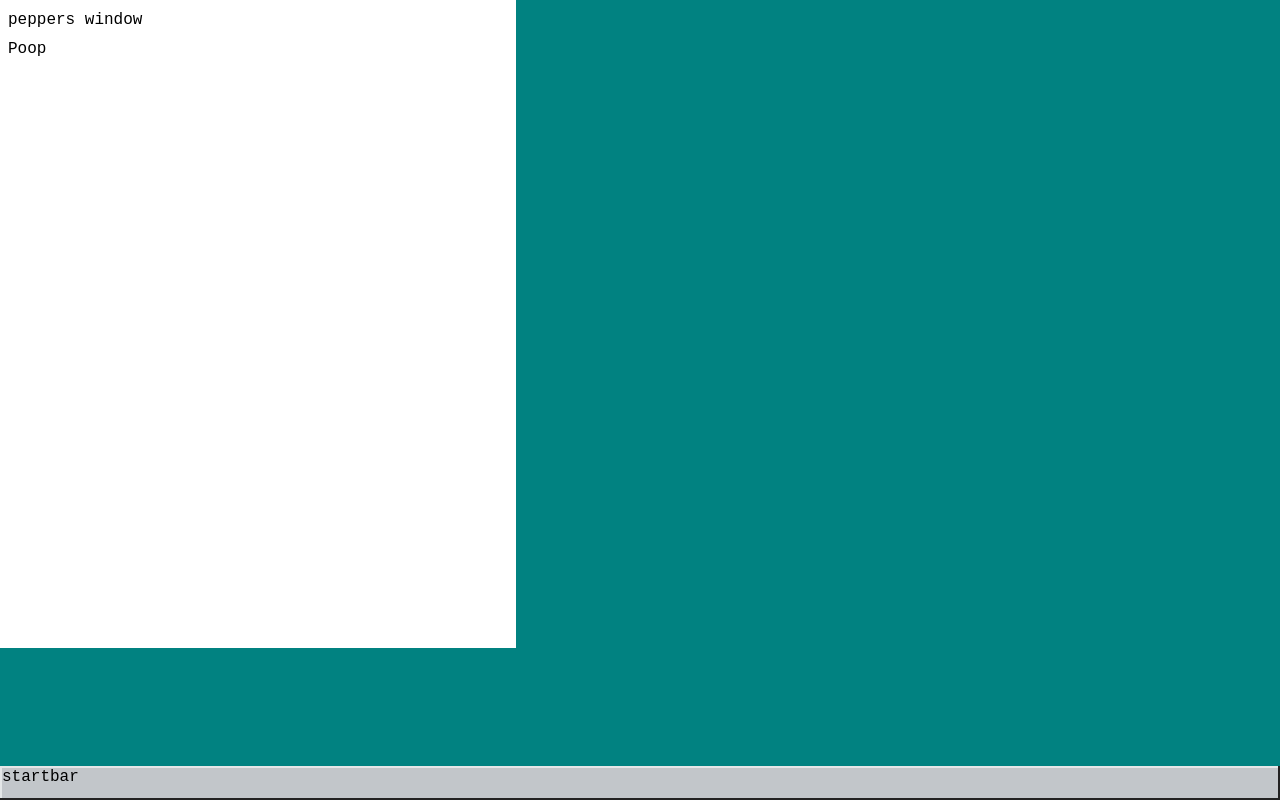
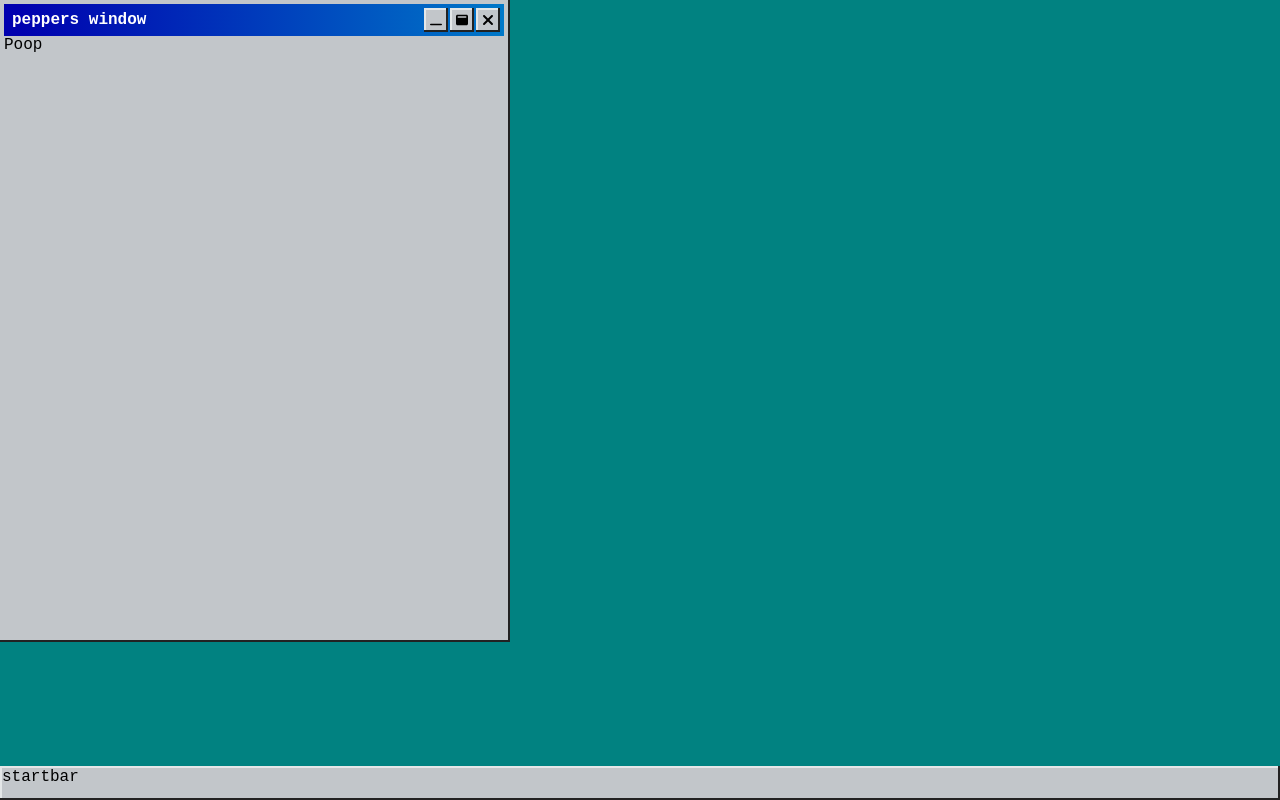
Before and after one commit to andrewdaly124/andrewos, a React (Create React App) app: page / in a window 1280 px wide. Built offline with nearby package versions, Linux system fonts and the light colour scheme.

Commit message:
some window progress

```diff
--- a/src/types/shortcuts.ts
+++ b/src/types/shortcuts.ts
@@ -1 +1 @@
-export type ShortcutIds = "pepper-pics";
+export type ShortcutIds = "pepper-pics" | "chess";
--- a/src/ui/components/Home/index.tsx
+++ b/src/ui/components/Home/index.tsx
@@ -1,4 +1,7 @@
 // Lame, image imports. i dont wanna deal with ts
+// eslint-disable-next-line @typescript-eslint/ban-ts-comment
+// @ts-ignore
+import queenPng from "../../assets/img/chess/chessQueenWhite.png";
 // eslint-disable-next-line @typescript-eslint/ban-ts-comment
 // @ts-ignore
 import pepperPng from "../../assets/pepper/peppy.png";
@@ -11,8 +14,14 @@ export default function Home() {
     <div>
       <Shortcut
         image={pepperPng}
-        name="pepp.jpg"
+        name="Pepper Pics"
         id="pepper-pics"
+        onClick={() => console.log("open")}
+      />
+      <Shortcut
+        image={queenPng}
+        name="Chess"
+        id="chess"
         onClick={() => console.log("open")}
       />
       <Window
--- a/src/ui/components/Shortcut/index.module.scss
+++ b/src/ui/components/Shortcut/index.module.scss
@@ -1,7 +1,7 @@
 .shortcut {
   position: fixed;
   height: 106px;
-  width: 80px;
+  width: 88px;
   display: grid;
   grid-template-rows: 1fr auto;
   padding: 4px;
@@ -9,10 +9,19 @@
   justify-content: center;
   align-items: center;
 
+  cursor: pointer;
+
+  transition: color 0s ease-in-out, background-color 0s ease-in-out;
+
   &.decoy {
-    pointer-events: none;
     user-select: none;
+    cursor: pointer;
     opacity: 0.4;
+  }
+
+  &.highlighted {
+    outline: 1px dashed var(--white);
+    background-color: var(--highlighted-color);
   }
 
   .icon {
@@ -23,10 +32,13 @@
     user-select: none;
     padding: 4px 4px 0px 4px;
 
+    width: 100%;
+    height: 100%;
+
     img {
       max-height: 100%;
       max-width: 100%;
-      height: auto;
+      height: 100%;
       width: auto;
     }
   }
@@ -39,7 +51,7 @@
 
     max-height: 14px;
     width: 80px;
-    padding: 0 4px;
+    padding: 0 4px 8px 4px;
 
     * {
       max-width: 100%;
--- a/src/ui/components/Shortcut/index.tsx
+++ b/src/ui/components/Shortcut/index.tsx
@@ -1,4 +1,5 @@
 import classnames from "classnames";
+import classNames from "classnames";
 import { useCallback, useEffect, useRef, useState } from "react";
 
 import { ShortcutIds } from "../../../types/shortcuts";
@@ -9,7 +10,7 @@ import { PositionAnchors, WINDOW_BOUNDARIES } from "../../assets/constants/ui";
 import classes from "./index.module.scss";
 
 const SHORTCUTS_BUCKET = "shortcuts";
-const SHORTCUT_SIZE = { x: 80, y: 106 };
+const SHORTCUT_SIZE = { x: 88, y: 106 };
 
 type ShortcutProps = {
   /** url */
@@ -146,6 +147,7 @@ const INIT_DRAG_MEMO = {
 
 export default function Shortcut({ image, name, id, onClick }: ShortcutProps) {
   const dragMemo = useRef(deepCopy(INIT_DRAG_MEMO));
+  const shortcutRef = useRef<HTMLDivElement | null>(null);
 
   const [movingShortcut, setMovingShortcut] = useState(false);
   const [positioning, setPositioning] = useState(
@@ -154,6 +156,11 @@ export default function Shortcut({ image, name, id, onClick }: ShortcutProps) {
   const [decoyPositioning, setDecoyPositioning] = useState(
     getPositionFromLocalStorage(id)
   );
+  const [highlighted, setHighlighted] = useState(false);
+
+  const onSelectHandler = useCallback(() => {
+    onClick();
+  }, [onClick]);
 
   const onPointerMove = useCallback((e: any) => {
     const { clientX, clientY, initX, initY } = dragMemo.current;
@@ -163,7 +170,6 @@ export default function Shortcut({ image, name, id, onClick }: ShortcutProps) {
     });
   }, []);
 
-  // eslint-disable-next-line @typescript-eslint/no-unused-vars
   const onPointerDown = useCallback(
     (e: any) => {
       setMovingShortcut(true);
@@ -177,7 +183,6 @@ export default function Shortcut({ image, name, id, onClick }: ShortcutProps) {
     [positioning.x, positioning.y]
   );
 
-  // eslint-disable-next-line @typescript-eslint/no-unused-vars
   const onPointerUp = useCallback(() => {
     setMovingShortcut(false);
     setPositionLocalStorage(id, decoyPositioning);
@@ -189,6 +194,22 @@ export default function Shortcut({ image, name, id, onClick }: ShortcutProps) {
     setPositioning(getPositionFromLocalStorage(id));
     setDecoyPositioning(getPositionFromLocalStorage(id));
   }, [id]);
+
+  // Don't like any but whatever
+  const onHighlight = useCallback((e: any) => {
+    if (shortcutRef?.current?.contains(e?.target)) {
+      setHighlighted(true);
+    } else {
+      setHighlighted(false);
+    }
+  }, []);
+
+  useEffect(() => {
+    window.addEventListener("pointerdown", onHighlight);
+    return () => {
+      window.removeEventListener("pointerdown", onHighlight);
+    };
+  }, [onHighlight]);
 
   useEffect(() => {
     window.addEventListener("resize", onResize);
@@ -211,10 +232,14 @@ export default function Shortcut({ image, name, id, onClick }: ShortcutProps) {
   return (
     <>
       <div
-        className={classes.shortcut}
+        className={classNames(classes.shortcut, {
+          [classes.highlighted]: highlighted,
+        })}
         onPointerDown={onPointerDown}
-        onDoubleClick={onClick}
+        onDoubleClick={onSelectHandler}
+        onClick={onHighlight}
         style={{ top: positioning.y, left: positioning.x }}
+        ref={shortcutRef}
       >
         <div className={classes.icon}>
           <img src={image} />
--- a/src/ui/components/Window/index.module.scss
+++ b/src/ui/components/Window/index.module.scss
@@ -1,9 +1,11 @@
 .container {
-  background-color: white;
   position: fixed;
   display: grid;
-  grid-template-columns: 8px 1fr 8px;
-  grid-template-rows: 8px 32px 1fr 8px;
+  grid-template-columns: 4px 1fr 4px;
+  grid-template-rows: 4px 32px 1fr 4px;
+
+  background-color: var(--window-bg-color);
+  box-shadow: var(--window-border);
 
   &.minimized {
     opacity: 0 !important;
@@ -22,22 +24,31 @@
     &.drag {
       cursor: grab;
       grid-area: 2 / 2 / 3 / 3;
-      padding-bottom: 8px;
+
+      padding: 4px 6px 4px 8px;
       min-height: 24px;
       display: grid;
       grid-template-columns: 1fr auto;
       align-items: center;
       user-select: none;
+      background: linear-gradient(
+        90deg,
+        rgba(0, 0, 175, 1) 3%,
+        rgba(0, 120, 200, 1) 100%
+      );
+
+      color: var(--color-text-primary);
+      font-weight: 600;
 
       .buttons {
         display: grid;
         grid-auto-flow: column;
-        gap: 4px;
+        gap: 6px;
       }
 
       &.span {
         grid-area: 1 / 1 / 3 / 4;
-        padding: 8px;
+        padding: 4px 6px 4px 4px;
       }
     }
 
--- a/src/ui/components/Window/index.tsx
+++ b/src/ui/components/Window/index.tsx
@@ -1,10 +1,17 @@
 import classNames from "classnames";
 import { CSSProperties, useCallback, useState } from "react";
 
+import {
+  faClose,
+  faMinimize,
+  faWindowMaximize,
+  faWindowMinimize,
+} from "@fortawesome/free-solid-svg-icons";
 import { useDrag } from "@use-gesture/react";
 
 import { clamp } from "../../../utils/number";
 import useWindowDims from "../../hooks/useWindowDims";
+import WindowButton from "../WindowButton";
 import styles from "./index.module.scss";
 
 type WindowProps = {
@@ -12,7 +19,7 @@ type WindowProps = {
   children?: any;
   title: string;
   defaultSize?: [number, number];
-  resizable: boolean;
+  resizable?: true; // boolean;
   closed: boolean;
   minimized: boolean;
 };
@@ -22,7 +29,7 @@ export default function Window({
   children,
   title,
   defaultSize = [500, 600],
-  resizable,
+  resizable = true,
   closed,
   minimized,
 }: WindowProps) {
@@ -115,15 +122,16 @@ export default function Window({
         if (horizontal !== undefined) {
           const atEdge = newWidth > windowWidth && newWidth < windowWidth;
           const boundaryTranslation =
-            (horizontal === "left" ? 1 : -1) *
-            ((memo.initWidth - newWidth) / 2);
+            horizontal === "left" ? memo.initWidth - newWidth : 0;
           newX += atEdge ? mx / 2 : boundaryTranslation;
         }
         if (vertical !== undefined) {
           const atEdge = newHeight > windowHeight && newHeight < windowHeight;
           const boundaryTranslation =
-            (vertical === "top" ? 1 : -1) * ((memo.initHeight - newHeight) / 2);
+            vertical === "top" ? memo.initHeight - newHeight : 0;
           newY += atEdge ? my / 2 : boundaryTranslation;
+
+          console.log(newY);
         }
 
         // callbacks to set state
@@ -158,40 +166,26 @@ export default function Window({
     >
       <div
         className={classNames(styles.handle, styles.drag, {
-          [styles.span]: resizable,
+          [styles.span]: !resizable,
         })}
         {...bindHandleDrag()}
       >
         {title}
-        {/* <div className={styles.buttons}>
-          {resizable && canMinimize && (
-            <Button
-              size="small"
-              testid={`${testid}-minimize`}
-              onClick={onMinimize}
-              disabled={size.width === minSize[0] && size.height === minSize[1]}
-              icon={faMinimize}
+        <div className={styles.buttons}>
+          {resizable && (
+            <WindowButton
+              onClick={() => console.log("click")}
+              icon={faWindowMinimize}
             />
           )}
-          {resizable && canMaximize && (
-            <Button
-              size="small"
-              testid={`${testid}-maximize`}
-              disabled={size.width === maxSize[0] && size.height === maxSize[1]}
-              onClick={onMaximize}
-              icon={faMaximize}
+          {resizable && (
+            <WindowButton
+              onClick={() => console.log("click")}
+              icon={faWindowMaximize}
             />
           )}
-          <Button
-            size="small"
-            testid={`${testid}-close`}
-            onPointerDown={(e) => {
-              e.stopPropagation();
-            }}
-            onClick={onClose}
-            icon={faClose}
-          />
-          </div> */}
+          <WindowButton onClick={onClose} icon={faClose} />
+        </div>
       </div>
       <>
         <div
--- /dev/null
+++ b/src/ui/components/WindowButton/index.module.scss
@@ -0,0 +1,26 @@
+.windowButton {
+  background-color: var(--window-bg-color);
+  box-shadow: var(--window-border);
+  outline: none;
+  border: none;
+  padding: 0;
+
+  display: flex;
+  align-items: center;
+  justify-content: center;
+
+  height: 20px;
+  min-width: 20px;
+
+  cursor: pointer;
+
+  svg {
+    width: 12px;
+    height: auto;
+    color: var(--color-text-dark);
+  }
+
+  &.pressed {
+    box-shadow: var(--window-border-reverse);
+  }
+}
--- /dev/null
+++ b/src/ui/components/WindowButton/index.tsx
@@ -0,0 +1,43 @@
+import classNames from "classnames";
+import { useCallback, useEffect, useState } from "react";
+
+import { IconProp } from "@fortawesome/fontawesome-svg-core";
+import { FontAwesomeIcon } from "@fortawesome/react-fontawesome";
+
+import classes from "./index.module.scss";
+
+type WindowButtonProps = {
+  icon?: IconProp;
+  onClick: () => void;
+  text?: string;
+};
+
+export default function WindowButton({
+  icon,
+  text,
+  onClick,
+}: WindowButtonProps) {
+  const [pressed, setPressed] = useState(false);
+
+  const onPointerUp = useCallback(() => {
+    setPressed(false);
+  }, []);
+
+  useEffect(() => {
+    window.addEventListener("pointerup", onPointerUp);
+    return () => window.removeEventListener("pointerup", onPointerUp);
+  }, [onPointerUp]);
+
+  return (
+    <button
+      className={classNames(classes.windowButton, {
+        [classes.pressed]: pressed,
+      })}
+      onClick={onClick}
+      onPointerDown={() => setPressed(true)}
+    >
+      {icon && <FontAwesomeIcon icon={icon} />}
+      {text}
+    </button>
+  );
+}
--- a/src/ui/scss/globals.module.scss
+++ b/src/ui/scss/globals.module.scss
@@ -1,14 +1,22 @@
 .GLOBALS {
   // DEFAULT - DARK
   --color-text-primary: #fff;
+  --color-text-dark: #000;
   --color-text-secondary: #777;
 
   &[data-wholeapptheme="light"] {
-    --color-text-primary: #222;
+    --color-text-primary: #000;
+    --color-text-dark: #fff;
     --color-text-secondary: #555;
   }
+
+  --highlighted-color: rgba(0, 100, 255, 0.3);
+
+  --white: #ffffff;
 
   --window-bg-color: #c2c6ca;
   --window-border: 2px 2px #222, -2px -2px #e4e7e8, -2px 0px #e4e7e8,
     -2px 2px #222, 0px -2px #e4e7e8, 2px -2px #222;
+  --window-border-reverse: 2px 2px #e4e7e8, -2px -2px #222, -2px 0px #222,
+    -2px 2px #e4e7e8, 0px -2px #222, 2px -2px #e4e7e8;
 }
```
